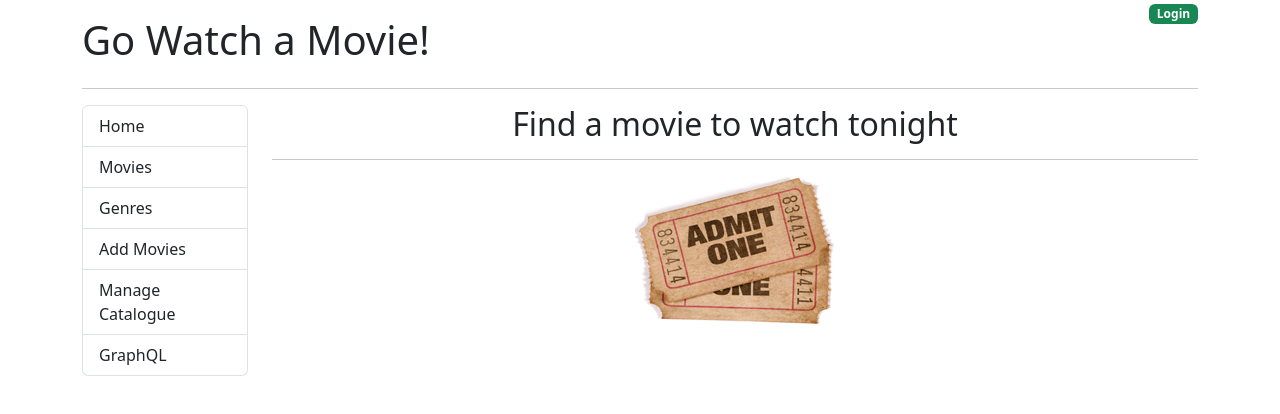
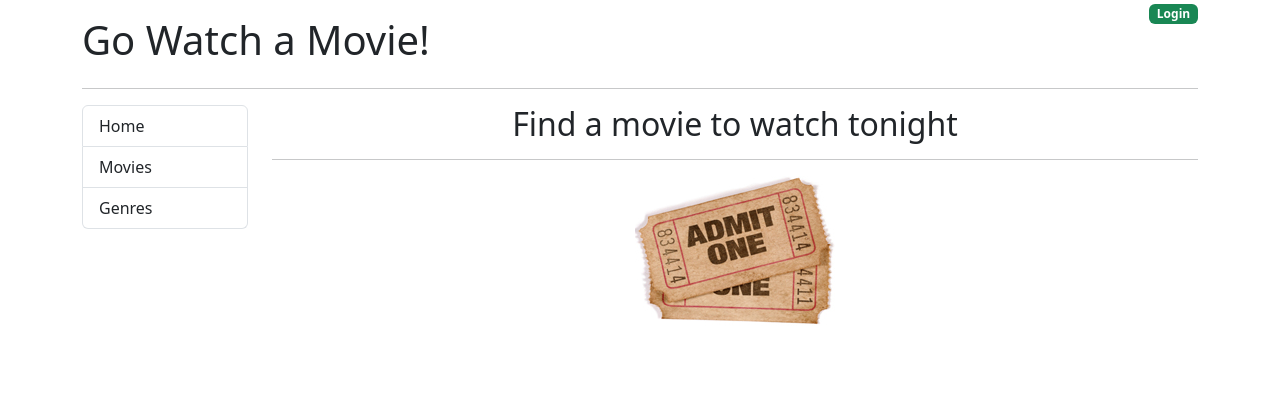
Before and after one commit to syfulsharif/go-react-movie, a React (Create React App) app: page / in a window 1280 px wide. Shown: the top 414 px of the page. Built offline with nearby package versions, Linux system fonts and the light colour scheme.

Commit message:
JWT login logic added

```diff
--- a/src/App.js
+++ b/src/App.js
@@ -1,5 +1,8 @@
+import { useState } from "react";
 import { Link, Outlet } from "react-router-dom";
 function App() {
+  const [jwtToken, setJWTToken] = useState("");
+
   return (
     <div className="container">
       <div className="row">
@@ -7,9 +10,15 @@
           <h1 className="mt-3">Go Watch a Movie!</h1>
         </div>
         <div className="col text-end">
+          {jwtToken === "" ? (
             <Link to="/login" href="#!">
               <span className="badge bg-success">Login</span>
             </Link>
+          ) : (
+            <a href="#!">
+              <span className="badge bg-danger">Logout</span>
+            </a>
+          )}
         </div>
       </div>
       <hr className="md-3"></hr>
@@ -32,6 +41,8 @@
               >
                 Genres
               </Link>
+              {jwtToken !== "" && (
+                <>
                   <Link
                     to="/add-movie"
                     className="list-group-item list-group-item-action"
@@ -50,6 +61,8 @@
                   >
                     GraphQL
                   </Link>
+                </>
+              )}
             </div>
           </nav>
         </div>
```
Lines whose indentation alone changed are shown as unchanged.
